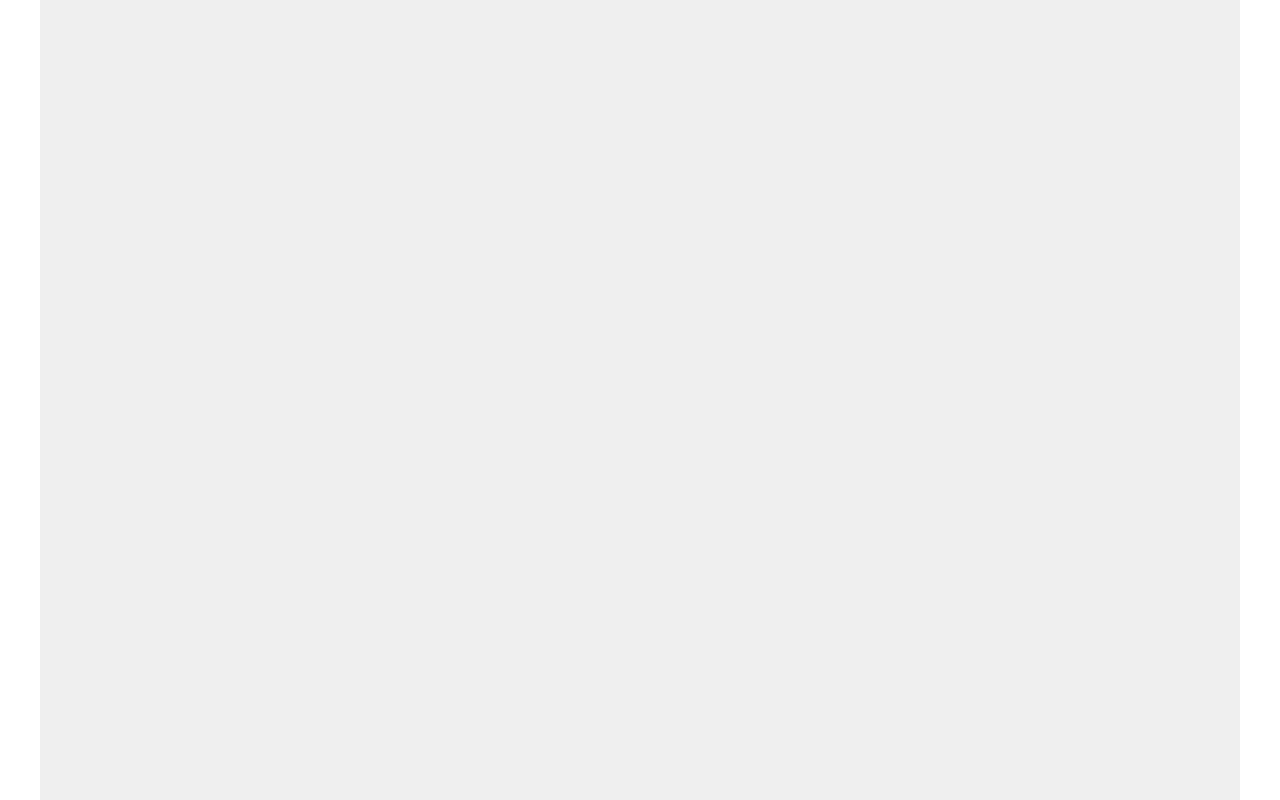
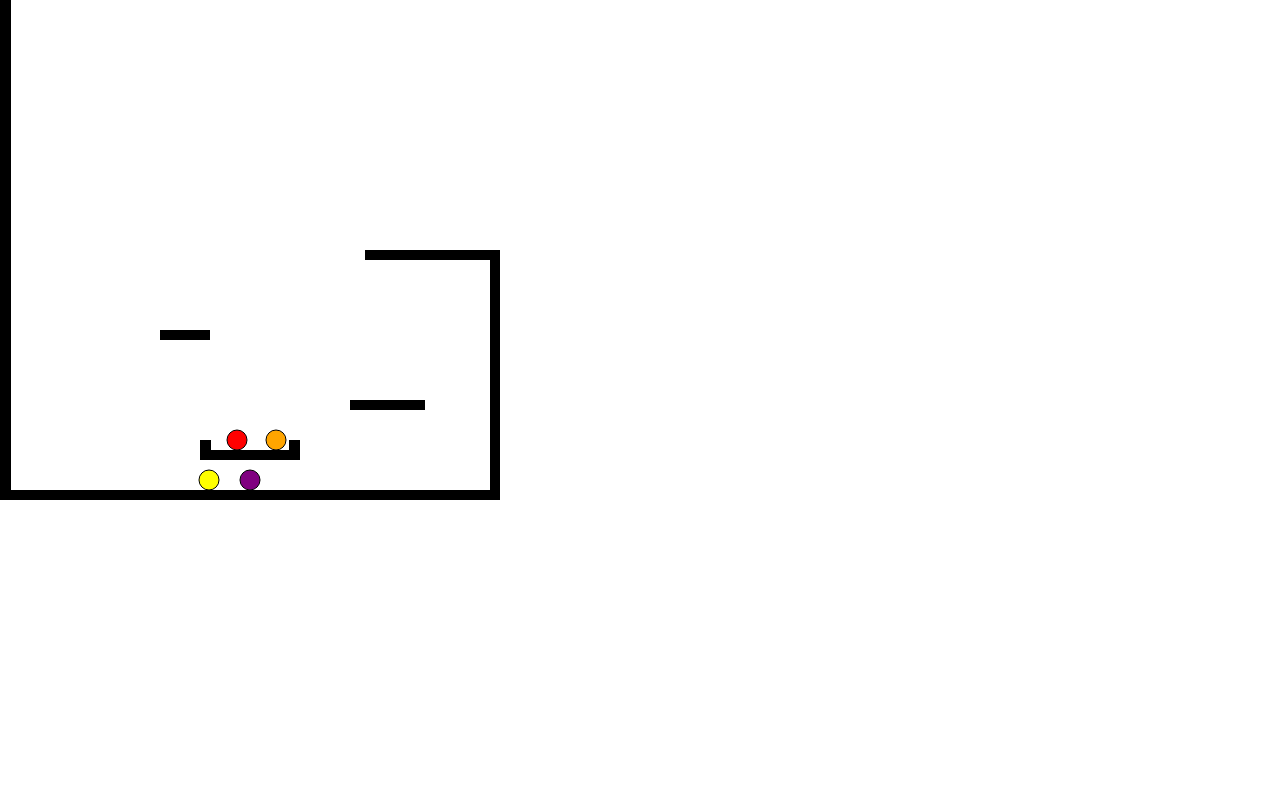
Before and after one commit to beemyfriend/mario_clone, a plain HTML site: page index.html in a window 1280 px wide. Drawn offline with Linux system fonts and the light colour scheme.

Commit message:
created skeleton of game

```diff
--- a/index.html
+++ b/index.html
@@ -4,21 +4,9 @@
     <meta charset="utf-8" />
     <title>Mario Clone: Team 10</title>
     <style>* { padding: 0; margin: 0; }</style>
-    <script src="js/phaser.min.js"></script>
 </head>
 <body>
-<script>
-    var game = new Phaser.Game(480, 320, Phaser.AUTO, null, {
-      preload: preload, create: create, update: update
-    });
-    function preload() {
-        game.scale.scaleMode = Phaser.ScaleManager.SHOW_ALL;
-        game.scale.pageAlignHorizontally = true;
-        game.scale.pageAlignVertically = true;
-        game.stage.backgroundColor = '#eee';
-    }
-    function create() {}
-    function update() {}
-</script>
+    <canvas id='game' width = 500 height = 500></canvas>
+    <script src="js/player.js"></script>
 </body>
 </html>
--- /dev/null
+++ b/js/player.js
@@ -0,0 +1,276 @@
+var game_canvas = document.getElementById('game')
+        var game_ctx = game_canvas.getContext('2d');
+        function character (_x, _y, _color, _direction, _current_speed){
+            this.height = 10;
+            this.width = 10;
+            this.color = _color;
+            this.x = _x;
+            this.y = _y;
+            this.n_speed = 0;
+            this.t_speed = 10;
+            this.current_speed = _current_speed;
+            this.jump_acc = -2;
+            this.max_jump = 100;
+            this.original_y = this.y;
+            this.jump = false;
+            this.fall = false;
+            this.height_to_reach = this.original_y - this.max_jump;
+            this.big = false;
+            this.slow_down = false;
+            this.direction = _direction;
+        }
+
+        var player = new character(game_canvas.width/2, game_canvas.height - 20, 'purple', 'still', 0);
+
+        var enemies = [new character(game_canvas.width/2 - 89, game_canvas.height - 170 - 10, 'red', 'right', 2),
+                       new character(game_canvas.width/2 + 100 + 74, game_canvas.height-100-10, 'yellow', 'left', 2),
+                       new character(game_canvas.width * (3/4) + game_canvas.width/4 - 1, game_canvas.height/2 - 10, 'orange', 'left', 2)
+                      ];
+
+        var platforms = [[0, player.original_y+player.height, game_canvas.width],
+                         [game_canvas.width/2 - 50, game_canvas.height-50, 100],
+                         [game_canvas.width/2 + 100, game_canvas.height - 100, 75],
+                         [game_canvas.width/2 - 90, game_canvas.height - 170, 50],
+                         [game_canvas.width * (3/4) - 10, game_canvas.height/2, game_canvas.width/4 + 10]];
+
+        var walls = [[0, 0, game_canvas.height],
+                    [game_canvas.width -10, game_canvas.height/2, game_canvas.height/2],
+                    [game_canvas.width/2-50, game_canvas.height - 60, 10],
+                    [game_canvas.width/2 + 39, game_canvas.height - 60, 10]];
+
+
+        function drawPlayer(){
+            game_ctx.beginPath();
+            game_ctx.arc(player.x, player.y, player.height, 0, Math.PI * 2);
+            game_ctx.fillStyle = player.color;
+            game_ctx.fill();
+            game_ctx.stroke();
+            game_ctx.closePath();
+        }
+
+        function drawEnemy(){
+            for(var i = 0; i < enemies.length; i++){
+                game_ctx.beginPath();
+                game_ctx.arc(enemies[i].x, enemies[i].y, enemies[i].height, 0, Math.PI * 2);
+                game_ctx.fillStyle = enemies[i].color;
+                game_ctx.fill();
+                game_ctx.stroke();
+                game_ctx.closePath();
+            }
+        }
+
+        function drawPlatform(_x,_y, _width){
+            game_ctx.beginPath();
+            game_ctx.rect(_x, _y, _width, 10);
+            game_ctx.fillStyle = 'black';
+            game_ctx.fill();
+            game_ctx.closePath();
+        }
+
+        function drawWall(_x, _y, _height){
+            game_ctx.beginPath();
+            game_ctx.rect(_x, _y, player.t_speed + 1, _height);
+            game_ctx.fillStyle = 'black';
+            game_ctx.fill();
+            game_ctx.closePath();
+        }
+
+        function checkPlatforms(_character, _x, _y){
+            var new_platform = platforms.filter(function(x){
+                return (x[0] < _x) && (_x < (x[0] + x[2])) && (_y < x[1])
+            });
+
+            var highest;
+
+            for(var i = 0; i < new_platform.length; i++){
+                if(!highest){ highest = i}
+                if(new_platform[i][1] < new_platform[highest][1]){
+                    highest = i
+                }
+            }
+
+            if(new_platform.length == 0){
+                _character.original_y = platforms[0][1] - _character.height;
+            } else {
+                _character.original_y = new_platform[highest][1]-_character.height;
+            }
+        }
+
+        function checkWalls(_character){
+            for(var i = 0; i < walls.length; i++){
+                if(walls[i][0] + 11 >= _character.x && walls[i][0] <= _character.x  && walls[i][1] <= _character.y  && _character.y <= walls[i][1] + walls[i][2]){
+                    if(_character.direction == 'left'){
+                        _character.x = walls[i][0] + _character.t_speed + 1  + _character.t_speed;
+                        _character.direction = 'right'
+                    } else if(_character.direction == 'right') {
+                        _character.x = walls[i][0] - _character.t_speed  - 1;
+                        _character.direction = 'left'
+                    }
+                }
+            }
+        }
+
+        function enemy2EnemyCollision(_enemyIndex){
+            var otherEnemies = enemies.slice(0, _enemyIndex)
+                .concat(enemies.slice(_enemyIndex+1, enemies.length))
+                .filter(function(x){return x.y == enemies[_enemyIndex].y})
+                .filter(function(x){return enemies[_enemyIndex].x < x.x + x.height && enemies[_enemyIndex].x > x.x});
+
+            if(otherEnemies.length != 0){
+                otherEnemies.map(function(x){
+                    if(x.direction == 'left'){
+                        x.direction = 'right';
+                        x.x += 2;
+                    } else {
+                        x.direction = 'left';
+                        x.x -= 2;
+                    }
+                })
+
+                if(enemies[_enemyIndex].direction == 'left'){
+                    enemies[_enemyIndex].direction = 'right';
+                    enemies[_enemyIndex].x += 2;
+                } else {
+                    enemies[_enemyIndex].direction = 'left';
+                    enemies[_enemyIndex].x -= 2;
+                }
+
+            }
+        }
+
+        function player2EnemyCollision(){
+            if(player.fall || player.jump){
+
+                var dead = enemies.filter(function(x){
+                    return ((player.x > x.x - x.width) && (player.x < x.x + x.width) && (player.y + player.height > x.y - x.height) && (player.y + player.height < x.y + x.height))
+                });
+                enemies = enemies.filter(function(x){
+                    return !((player.x > x.x - x.width) && (player.x < x.x + x.width) && (player.y + player.height > x.y - x.height) && (player.y + player.height < x.y + x.height))
+                });
+
+                console.log(dead)
+            }
+        }
+
+        document.addEventListener('keydown', keyDownHandler, false);
+        document.addEventListener('keyup', keyUpHandler, false);
+
+        function keyDownHandler(e){
+            if(e.keyCode == 37){
+                player.slow_down = false;
+                player.direction = 'left';
+//                player.x -= player.current_speed;
+                if(player.current_speed <= player.t_speed){
+                    player.current_speed += 1;
+                }
+            } else if (e.keyCode == 39){
+                player.slow_down = false;
+                player.direction = 'right';
+//                player.x += player.current_speed;
+                if(player.current_speed <= 10){
+                    player.current_speed += 1;
+                }
+            } else if (e.keyCode == 38){
+                if(!player.jump){
+                    player.jump = true;
+                    player.jump_to_reach = player.original_y - player.max_jump;
+                }
+            } else if(e.keyCode == 40){
+                if(!player.big){
+                    player.big = true;
+                    player.y -= player.height;
+                    player.height *=2;
+                } else {
+                    player.big = false;
+                    player.height /= 2;
+                }
+            }
+        }
+
+        function keyUpHandler(e){
+            if(e.keyCode == 39 || e.keyCode == 37){
+                player.slow_down = true;
+                player.current_speed = player.n_speed;
+            }
+        }
+
+        function jump(){
+            if(player.jump == true){
+                player.y += player.jump_acc;
+                if(player.y <= player.jump_to_reach){
+                    player.jump_acc = 5;
+                } else if(player.y >= player.original_y && player.jump_acc == 5){
+                    player.jump_acc = -1;
+                    player.jump = false;
+                }
+            }
+        }
+
+        function horizontal_movement(_character, _direction, _slow_down){
+            if(_slow_down){
+                if(_character.current_speed > _character.n_speed){
+                    _character.current_speed -= 1;
+                }
+
+                if (_character.current_speed == _character.n_speed){
+                    _character.direction = 'still'
+                }
+            }
+
+            if(_direction == 'left'){
+                _character.x -= _character.current_speed;
+            } else if (_direction == 'right') {
+                _character.x += _character.current_speed;
+            }
+        }
+
+        function slow_down(){
+            if(player.slow_down){
+                if(player.current_speed > player.n_speed){
+                    player.current_speed -= 1;
+                } else {
+                    player.slow_down = false;
+                }
+            }
+        }
+
+        function enemyMovement(_enemy){
+            checkWalls(_enemy);
+            checkPlatforms(_enemy, _enemy.x, _enemy.y);
+            fall(_enemy);
+            horizontal_movement(_enemy, _enemy.direction, _enemy.slow_down);
+        }
+
+        function fall(_character){
+            if(!_character.jump && (_character.y != _character.original_y)){
+                _character.y += 5;
+                _character.fall = true;
+            } else {
+                _character.fall = false;
+            }
+        }
+
+        function draw(){
+            game_ctx.clearRect(0, 0, game_canvas.width, game_canvas.height);
+            for(var i = 0; i < enemies.length; i++){
+                enemy2EnemyCollision(i);
+                enemyMovement(enemies[i])
+            }
+            player2EnemyCollision();
+            checkWalls(player);
+            checkPlatforms(player, player.x, player.y);
+            horizontal_movement(player, player.direction, player.slow_down);
+            fall(player);
+            jump();
+            for(var i = 0; i<platforms.length; i++){
+                drawPlatform(platforms[i][0], platforms[i][1], platforms[i][2]);
+            }
+            for(var i = 0; i<walls.length; i++){
+                drawWall(walls[i][0], walls[i][1], walls[i][2]);
+            }
+            drawPlayer();
+            drawEnemy();
+            requestAnimationFrame(draw);
+        }
+
+        draw();
```
